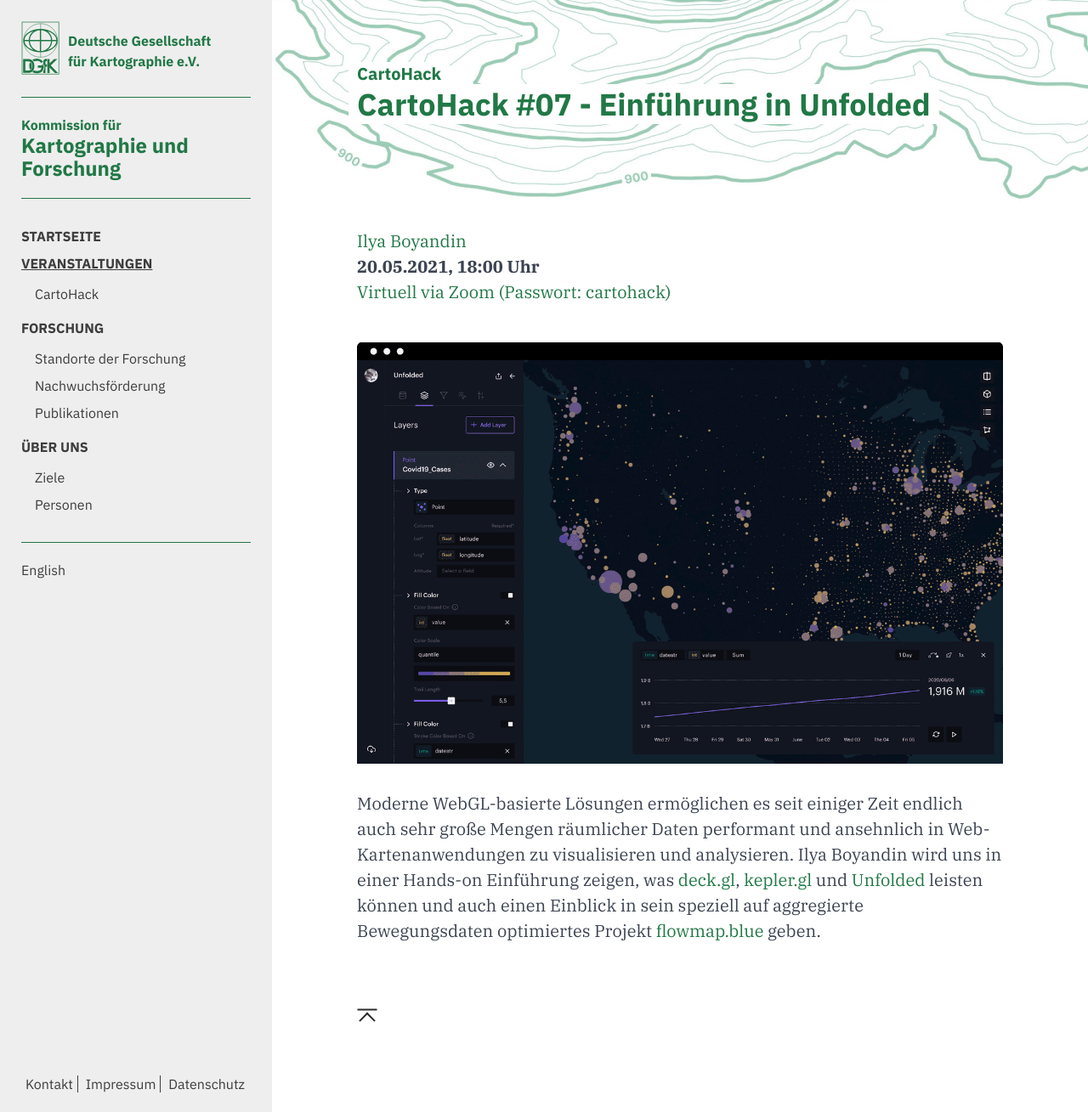
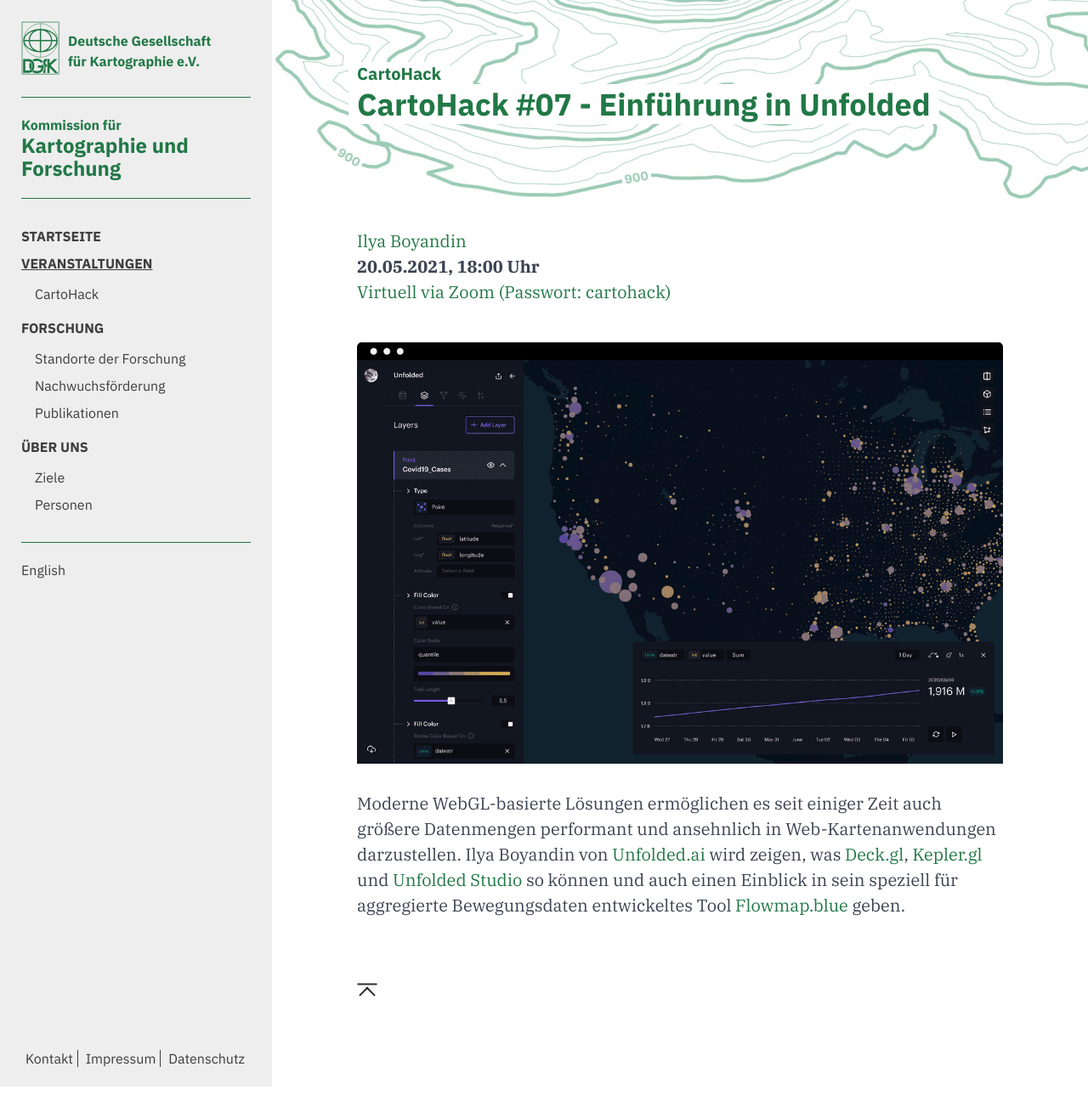
Before and after one commit to sebastian-meier/dgfk-kommission-forschung, a Jekyll site: the page built from de/events/cartohack/07-unfolded.md, in a window 1280 px wide. Shown: the whole page at 85% size. Built offline with Jekyll 4.4.1, drawn with Linux system fonts in a browser that asks for light colours; after the commit the page ends 1279 px from its top, so only the background shows below that.

Commit message:
Update text for CartoHack 07

```diff
--- a/de/events/cartohack/07-unfolded.md
+++ b/de/events/cartohack/07-unfolded.md
@@ -17,4 +17,4 @@ redirect_from:
 
 ![CartoHack #07](/images/cartohack/07-unfolded.png)
 
-Moderne WebGL-basierte Lösungen ermöglichen es seit einiger Zeit endlich auch sehr große Mengen räumlicher Daten performant und ansehnlich in Web-Kartenanwendungen zu visualisieren und analysieren. Ilya Boyandin wird uns in einer Hands-on Einführung zeigen, was [deck.gl](https://deck.gl/), [kepler.gl](https://kepler.gl/) und [Unfolded](https://www.unfolded.ai/) leisten können und auch einen Einblick in sein speziell auf aggregierte Bewegungsdaten optimiertes Projekt [flowmap.blue](https://flowmap.blue/) geben.
+Moderne WebGL-basierte Lösungen ermöglichen es seit einiger Zeit auch größere Datenmengen performant und ansehnlich in Web-Kartenanwendungen darzustellen. Ilya Boyandin von [Unfolded.ai](https://www.unfolded.ai/) wird zeigen, was [Deck.gl](https://deck.gl/), [Kepler.gl](https://kepler.gl/) und [Unfolded Studio](https://www.unfolded.ai/studio) so können und auch einen Einblick in sein speziell für aggregierte Bewegungsdaten entwickeltes Tool [Flowmap.blue](https://flowmap.blue/) geben.
```
